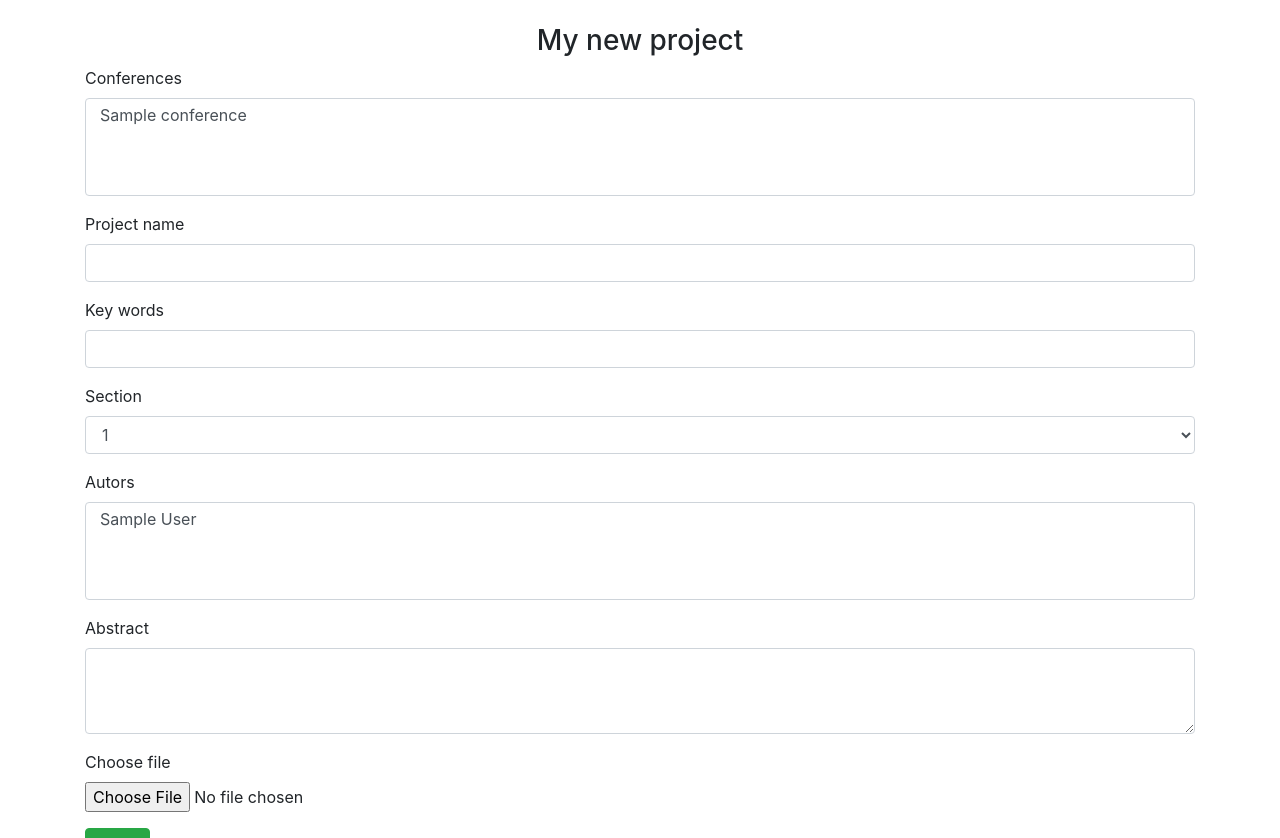
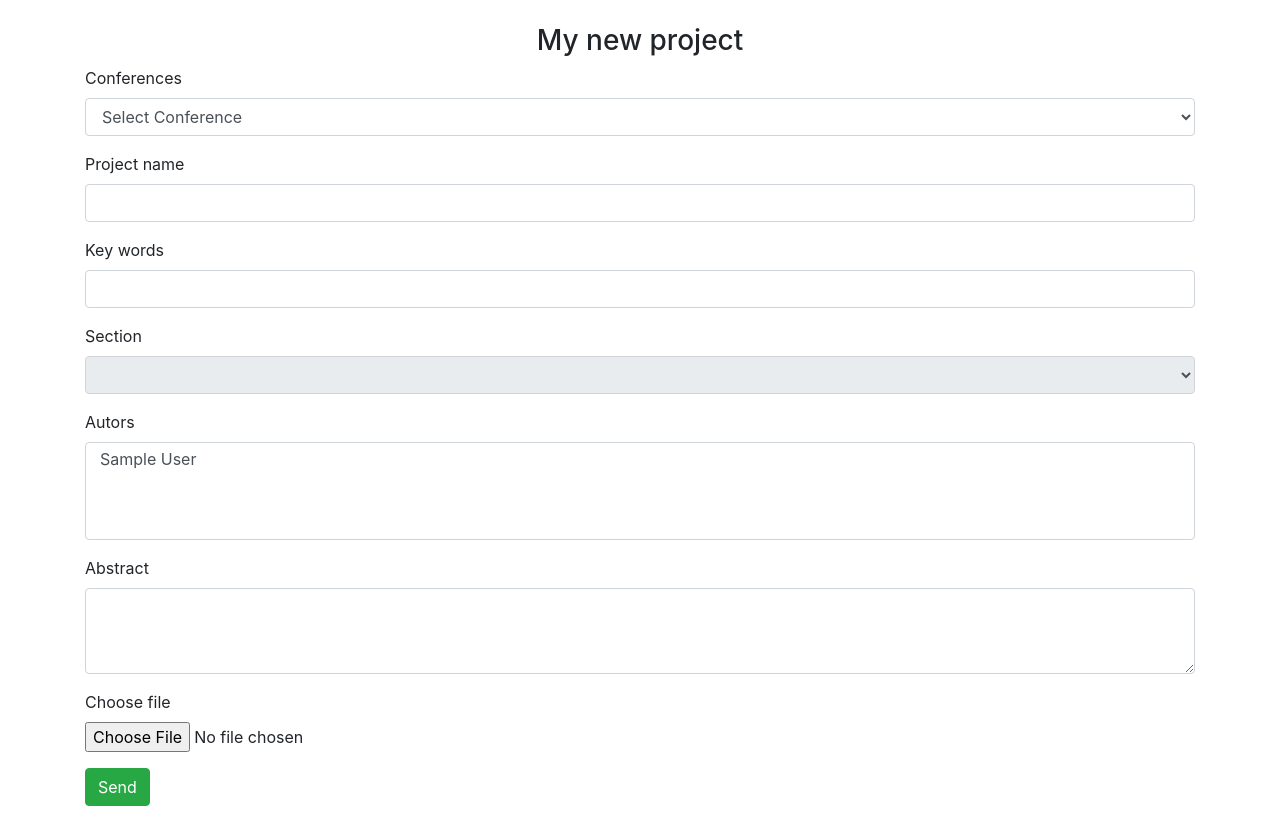
Before and after one commit to Dupro/cnf, a CodeIgniter app: page /conference/index.php/user/newProject in a window 1280 px wide. Shown: the part 72-910 px from the top of the page. Run offline with CodeIgniter, Linux system fonts and the light colour scheme; the visitor is signed in with stand-in values (Sample User, id 1); tables that the repository leaves empty hold one stand-in row (values such as "Sample post"); lists and menus that the app fills with data are empty; some libraries are stand-ins or nearby versions.

Commit message:
myNewProject list

```diff
--- a/application/controllers/User.php
+++ b/application/controllers/User.php
@@ -147,5 +147,20 @@ class User extends CI_Controller {
         $this->load->view("main/guest.php", $data);
         $this->load->view("template/footer.php");
     }
+    public function get_field() // dovlacenje liste fileda za konferencije u myNewProject
 
+	{
+        echo "smrda";
+		$idconference = $this->input->post('idconference');
+		$field = $this->Search_model->get_province_query($idconference);
+		if(count($field)>0)
+		{
+			$pro_select_box = '';
+			$pro_select_box .= '<option value="" hidden="">Select Field</option>';
+			foreach ($field as $field) {
+				$pro_select_box .='<option value="'.$field->idfield.'">'.$field->name_field.'</option>';
+			}
+			echo $pro_select_box;
+		}
+	}
 }
--- a/application/models/Search_model.php
+++ b/application/models/Search_model.php
@@ -20,8 +20,6 @@ project_name LIKE '%{$var}%'");
         if($limit){
              $this->db->limit($limit, $offset);
         }
-
-
         $query = $this->db->get("conference");
         $result=$query->result_array();
         return $result ;
@@ -41,5 +39,21 @@ project_name LIKE '%{$var}%'");
         $query = $this->db->get();
         return $query->result_array(); //vraca jednu vest
     }
-
+    public function conference_fieldlist($param) {
+        $query= $this->db->query("Select name_field from field, conference_has_field, conference
+where idconference=conference_idconference and idfield=field_idfield and title='$param'");
+        $result=$query->result();
+        return $result;
+    }
+    public function get_country_query()
+	{
+		$query = $this->db->get('conference');
+		return $query->result();
+	}
+	public function get_province_query($idconference)
+	{
+		$query= $this->db->query("Select name_field from field, conference_has_field, conference
+where idconference=conference_idconference and idfield=field_idfield and idconference='$idconference'");
+		return $query->result();
+	}
 }
--- a/application/views/main/user_new_project.php
+++ b/application/views/main/user_new_project.php
@@ -1,21 +1,14 @@
 
 <h3 style="text-align:center">My new project</h3>
+<script src="https://ajax.googleapis.com/ajax/libs/jquery/3.3.1/jquery.min.js"></script>
 <form>
     <div class="form-group">
         <label for="exampleFormControlSelect2">Conferences</label>
-    <select multiple class="form-control" id="exampleFormControlSelect2">
-        <?php
-    if ($confdata === "") {
-        echo "Nema upisanih konferencija u bazi";
-    } else {
-        foreach ($confdata as $el) {
-            ?>
-      <option><?php echo $el['title'];?></option>
-       <?php
-        }
-    }
-    ?>
-
+        <select class="form-control" id="conferenc" name="conferenc">
+            <option value="" hidden="" >Select Conference</option>
+            <?php foreach ($confdata as $el): ?>
+                <option value="<?php echo $el["idconference"]; ?>"><?php echo $el["title"]; ?></option>
+            <?php endforeach; ?>
         </select>
     </div>
     <div class="form-group">
@@ -28,12 +21,8 @@
     </div>
     <div class="form-group">
         <label for="exampleFormControlSelect1">Section</label>
-        <select class="form-control" id="exampleFormControlSelect1">
-            <option>1</option>
-            <option>2</option>
-            <option>3</option>
-            <option>4</option>
-            <option>5</option>
+        <select class="form-control" name="field" id="field" disabled="">
+
         </select>
     </div>
     <div class="form-group">
@@ -45,7 +34,7 @@
             } else {
                 foreach ($autor as $el) {
                     ?>
-      <option><?php echo $el['first_name']." ".$el['last_name'];?></option>
+                    <option><?php echo $el['first_name'] . " " . $el['last_name']; ?></option>
                     <?php
                 }
             }
@@ -64,3 +53,31 @@
     </div>
 </form>
 <button type="button" class="btn btn-success">Send</button>
+
+<script type="text/javascript">
+    $(document).ready(function () {
+        $('#conferenc').on('change', function () {
+
+            var idconference = $(this).val();
+
+            if (idconference == '')
+            {
+                $('#field').prop('disabled', true);
+            } else
+            {
+                $('#field').prop('disabled', false);
+                $.ajax({
+                    url: "<?php echo base_url() ?>User/get_field",
+                    type: "POST",
+                    data: {'idconference': idconference},
+                    success: function (data) {
+                        $('#field').html(data);
+                    },
+                    error: function () {
+                        alert('Error occur...!!');
+                    }
+                });
+            }
+        });
+    });
+</script>
```
Also changed, not shown: .htaccess (added). Lines whose indentation alone changed are shown as unchanged.
